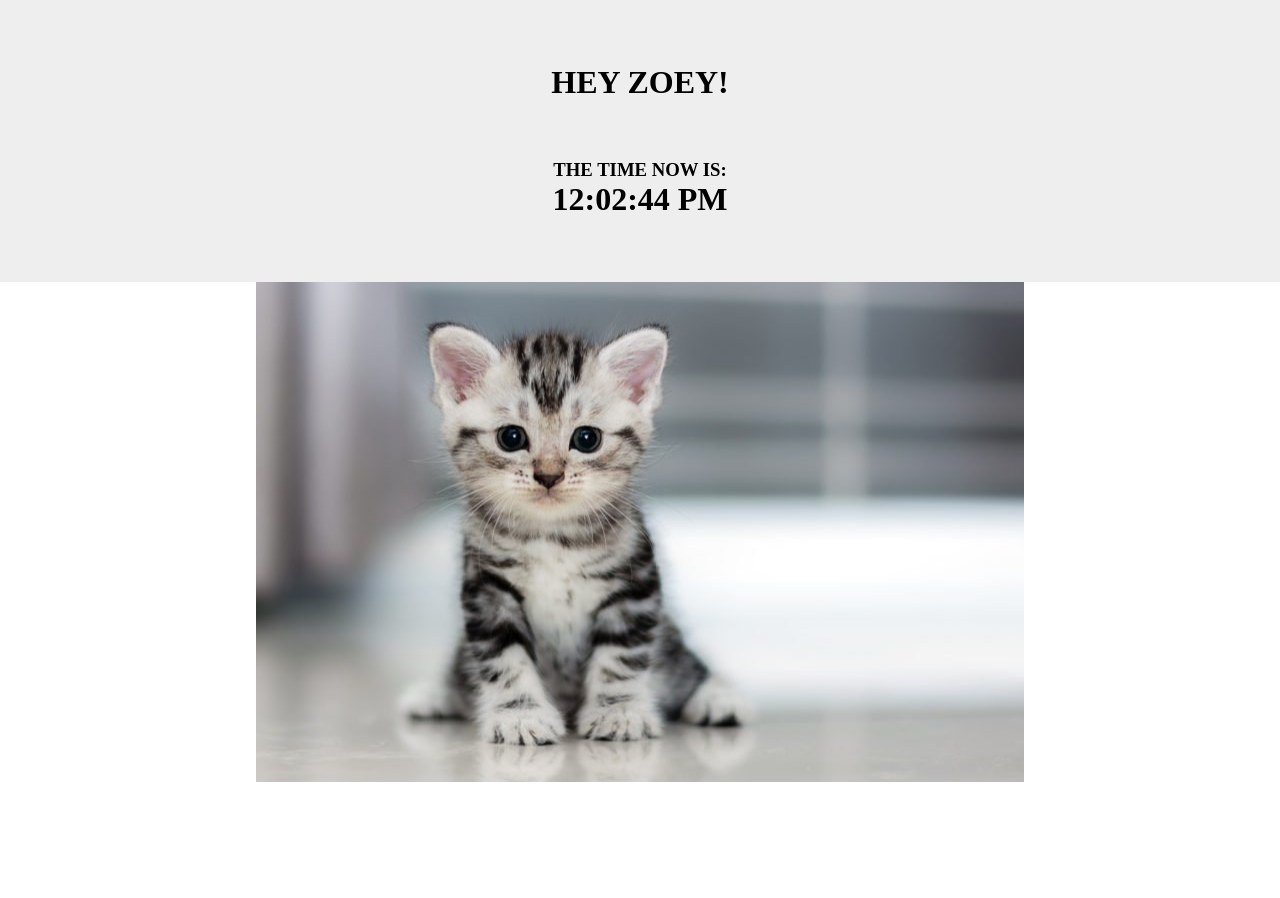
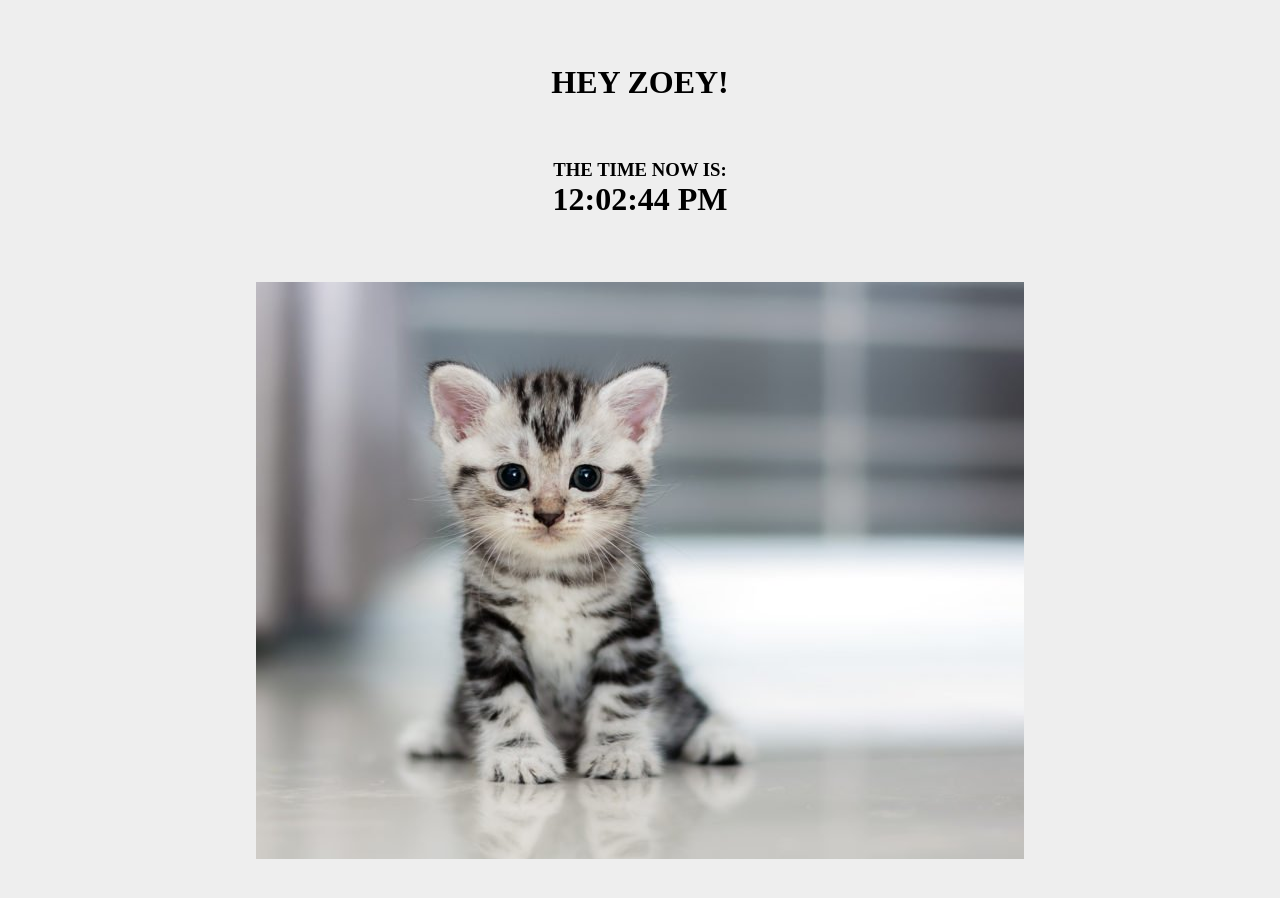
Before and after one commit to jjshoots/jet.io, a Jekyll site: the page clock/index.html, which Jekyll copies as it is, in a window 1280 px wide. Built offline with Jekyll 4.4.1, drawn with Linux system fonts in a browser that asks for light colours.

Commit message:
zoey page background image

```diff
--- a/clock/assets/main.css
+++ b/clock/assets/main.css
@@ -1,12 +1,11 @@
 *{
 	margin: 0;
 	padding: 0;
-	/*background: #ccc;*/
+	background: #eee;
 }
 
 .timeDisplayContainer{
 	text-align: center;
-	background: #eee;
 	padding: 5%;
 }
 
@@ -19,9 +18,8 @@
 
 }
 
-.bottomStuff{
-	background-image: url(../assets/img/cat.jpg);
-	background-repeat: no-repeat;
-	background-position: center;
-	min-height: 500px;
+.catImg{
+	display: block;
+	margin-left: auto;
+	margin-right: auto;
 }
--- a/clock/index.html
+++ b/clock/index.html
@@ -13,8 +13,8 @@
 		<h1 id="timeSpace"></h1>
 	</div>
 
-	<div class="bottomStuff">
-
+	<div>
+		<img class="catImg" src="/clock/assets/img/cat.jpg">
 	</div>
 </body>
 <script type="text/javascript" src="./scripts/main.js"></script>
```
